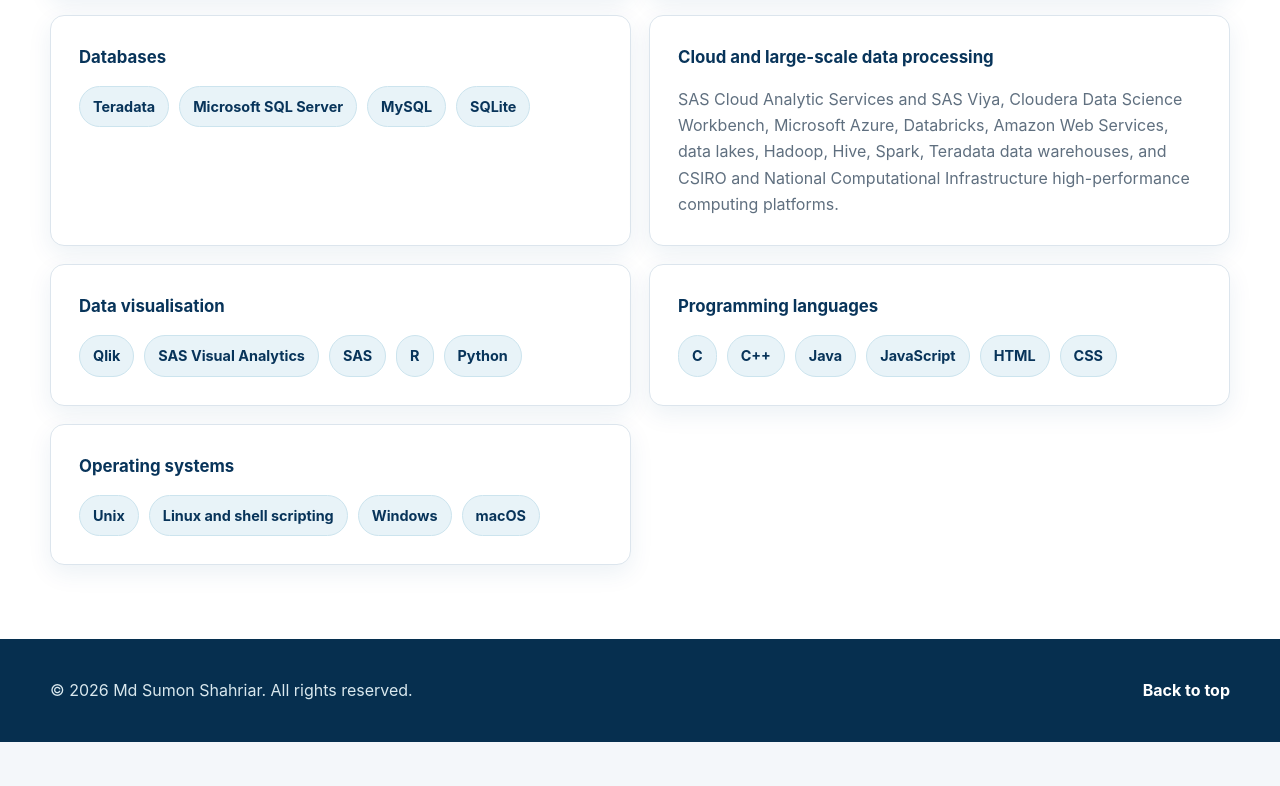
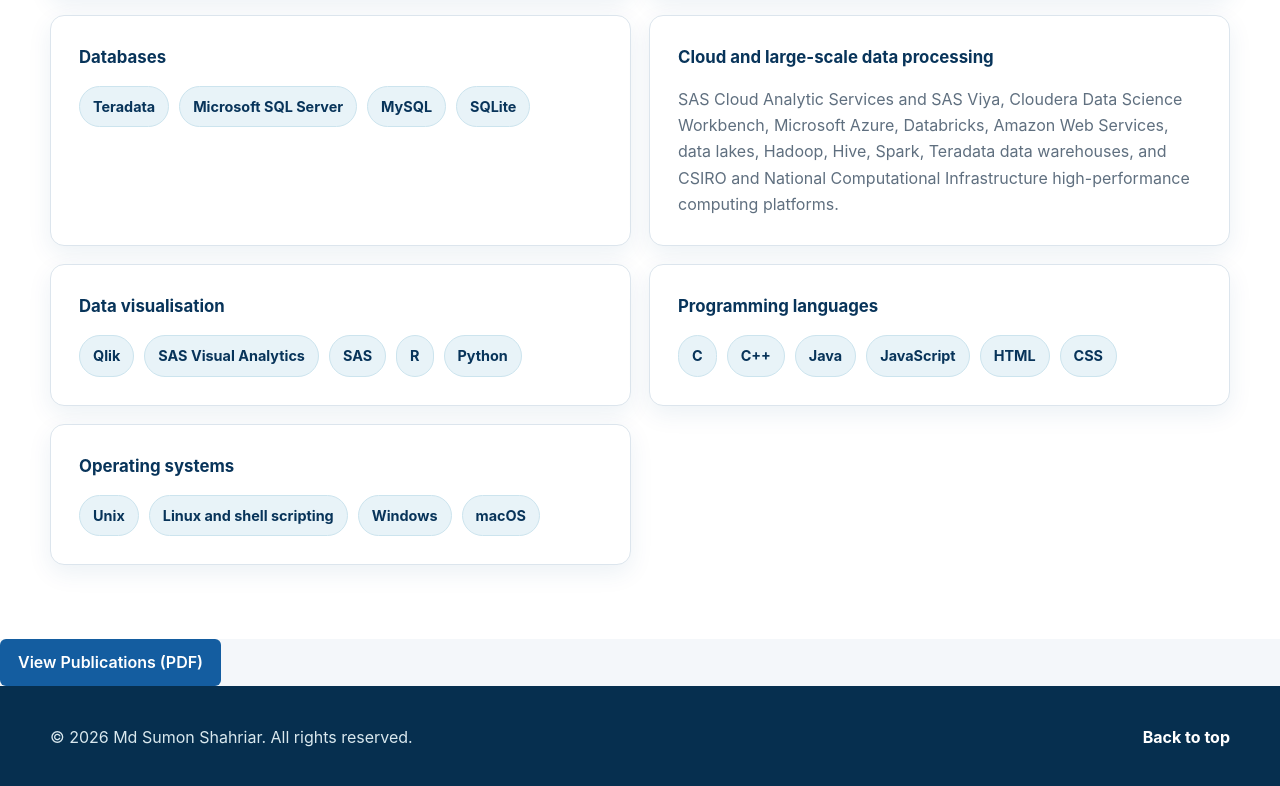
Before and after one commit to mdsumonshahriar/mdsumonshahriar.github.io, a plain HTML site: page index.html in a window 1280 px wide. Shown: the part 5642-6428 px from the top of the page. Before the commit the page ends 6384 px from the top, so only its background shows below. Drawn offline with Linux system fonts and the light colour scheme.

Commit message:
Update index.html

```diff
--- a/index.html
+++ b/index.html
@@ -219,6 +219,22 @@
       background: rgba(255, 255, 255, 0.08);
       border-color: rgba(255, 255, 255, 0.55);
     }
+
+
+    .pdf-button {
+  display: inline-block;
+  padding: 10px 18px;
+  background-color: #145da0;
+  color: white;
+  text-decoration: none;
+  border-radius: 6px;
+  font-weight: 600;
+}
+
+.pdf-button:hover {
+  background-color: #0d477d;
+}
+
 
     .profile-card {
       padding: 28px;
@@ -1228,6 +1244,14 @@
         </div>
       </div>
     </section>
+
+ <a href="cv_research.pdf"
+   target="_blank"
+   rel="noopener noreferrer"
+   class="pdf-button">
+  View Publications (PDF)
+</a>
+
   </main>
 
   <footer>
```
